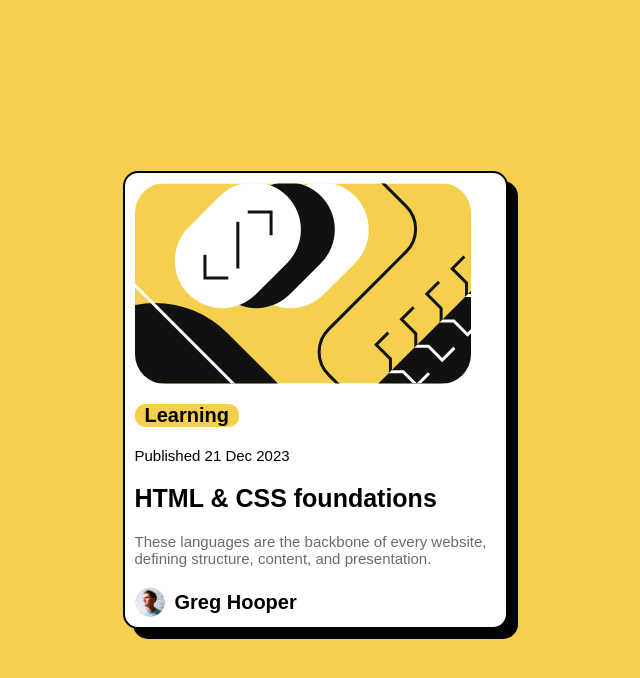
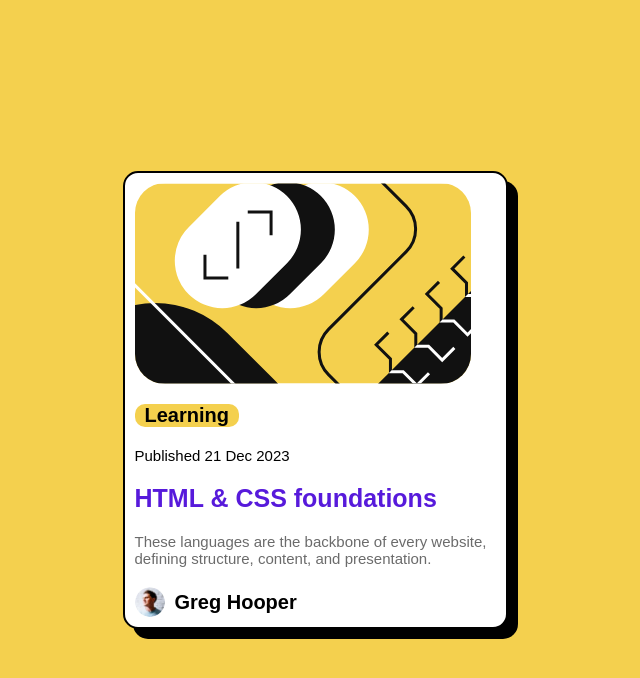
Before and after one commit to Alasow2001/Recipe-Page, a plain HTML site: page index.html in a window 1280 px wide. In both pictures the pointer is over the element "HTML & CSS foundations". Shown: the whole page, without its empty margins (325-965 px from the left). Drawn offline with Linux system fonts and the light colour scheme.

Commit message:
Added hover styles to the title

```diff
--- a/styles.css
+++ b/styles.css
@@ -3,6 +3,7 @@
     --white: hsl(0, 0%, 100%);
     --gray500: hsl(0, 0%, 42%);
     --gray950: hsl(0, 0%, 7%);
+    --purple: hsl(259, 79%, 48%);
 
 }
 
@@ -58,6 +59,11 @@ body{
     font-weight: 800;
 }
 
+.main-title:hover{
+    cursor: pointer;
+    color: var(--purple)
+}
+
 .text{
     font-size: 15px;
     font-weight: 500;
```
